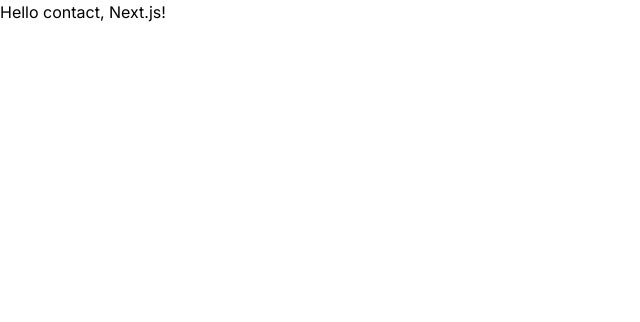
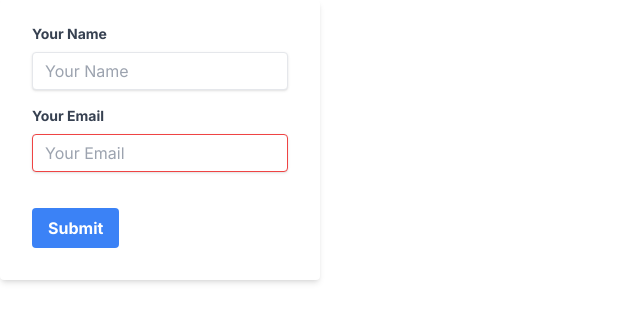
Before and after one commit to perminder-klair/kickoff-nextjs-fullstack, a Next.js app: page /contact in a window 1280 px wide. Shown: the top 322 px of the page, without its empty margins (0-640 px from the left). Built offline with nearby package versions, Linux system fonts and the light colour scheme.

Commit message:
added react hook form

```diff
--- a/next.config.js
+++ b/next.config.js
@@ -2,6 +2,7 @@
 const nextConfig = {
   experimental: {
     appDir: true,
+    typedRoutes: true,
     mdxRs: true,
   },
 };
--- a/package.json
+++ b/package.json
@@ -15,9 +15,11 @@
     "@types/react-dom": "18.0.11",
     "eslint": "8.35.0",
     "eslint-config-next": "13.2.3",
+    "lodash": "^4.17.21",
     "next": "13.2.3",
     "react": "18.2.0",
     "react-dom": "18.2.0",
+    "react-hook-form": "^7.43.4",
     "styled-components": "^5.3.8",
     "typescript": "4.9.5",
     "zustand": "^4.3.5"
--- a/src/app/contact/page.tsx
+++ b/src/app/contact/page.tsx
@@ -1,3 +1,37 @@
+"use client"
+import { useForm } from 'react-hook-form';
+
 export default function Contact() {
-  return <h1>Hello contact, Next.js!</h1>;
+  const {
+    register,
+    handleSubmit,
+    formState: { errors },
+  } = useForm();
+
+  return (
+    <div className="w-full max-w-xs">
+      <form className="bg-white shadow-md rounded px-8 pt-6 pb-8 mb-4" onSubmit={handleSubmit((data) => console.log(data))}>
+        <div className="mb-4">
+          <label className="block text-gray-700 text-sm font-bold mb-2" htmlFor="fullName">
+            Your Name
+          </label>
+          <input {...register('fullName', { required: true })} className="shadow appearance-none border rounded w-full py-2 px-3 text-gray-700 leading-tight focus:outline-none focus:shadow-outline" id="fullName" type="text" placeholder="Your Name" />
+          {errors.fullName && <p className="text-red-500 text-xs italic">Your Name is required.</p>}
+        </div>
+        <div className="mb-6">
+          <label className="block text-gray-700 text-sm font-bold mb-2" htmlFor="email">
+            Your Email
+          </label>
+          <input  {...register('email', { required: true })} className="shadow appearance-none border border-red-500 rounded w-full py-2 px-3 text-gray-700 mb-3 leading-tight focus:outline-none focus:shadow-outline" id="email" type="text" placeholder="Your Email" />
+          {errors.email && <p className="text-red-500 text-xs italic">Email is required.</p>}
+        </div>
+        <div className="flex items-center justify-between">
+          <button className="bg-blue-500 hover:bg-blue-700 text-white font-bold py-2 px-4 rounded focus:outline-none focus:shadow-outline" type="submit">
+            Submit
+          </button>
+        </div>
+      </form>
+    </div>
+
+  );
 }
--- a/src/app/layout.tsx
+++ b/src/app/layout.tsx
@@ -6,20 +6,15 @@
 
 const inter = Inter({ subsets: ['latin'] })
 
-export const metadata = {
-  title: 'Create Next App',
-  description: 'Generated by create next app',
-}
-
 export default function RootLayout({
   children,
 }: {
   children: React.ReactNode
 }) {
   return (
-    <html lang="en">
+    <html lang="en" className={inter.className}>
       <body>
-        <main className={`${inter.className}`}>
+        <main>
           <StyledComponentsRegistry>
             <Suspense fallback={<Loading/>}>
             {children}
--- a/src/app/page.tsx
+++ b/src/app/page.tsx
@@ -1,5 +1,11 @@
 // import { Inter } from 'next/font/google';
 // const inter = Inter({ subsets: ['latin'] })
+import type { Metadata } from 'next';
+
+export const metadata: Metadata = {
+  title: 'Home',
+  description: 'Welcome to Next.js',
+};
 
 export default function Home() {
   return (
```
Also changed, not shown: 2 other files (tests, documents, lock files or other folders).
